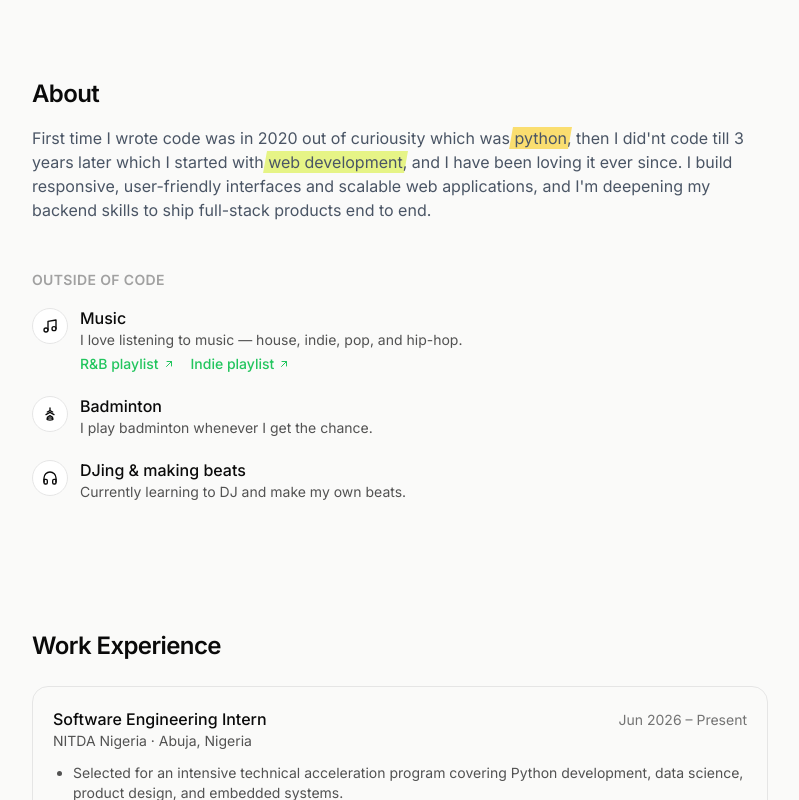
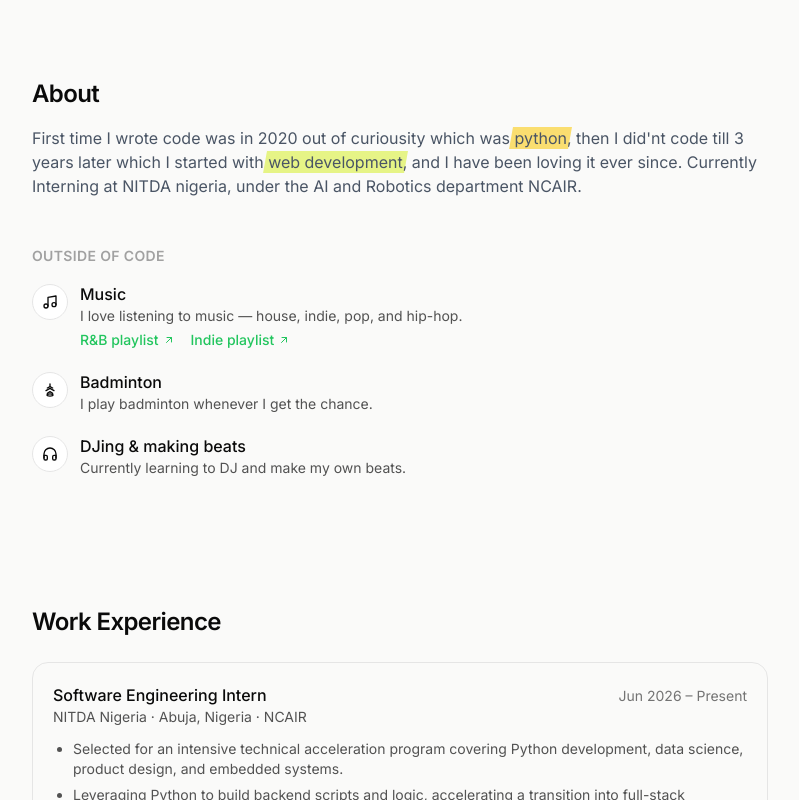
Before and after one commit to Nelsonnxx4/my-portfolio, a Vue app: page / in a window 1280 px wide. Shown: the part 560-1360 px from the top of the page, without its empty margins (240-1039 px from the left). Built offline with nearby package versions, Linux system fonts and the light colour scheme.

Commit message:
Link NITDA/NCAIR in Experience section and tidy footer/homeview
Wires up the org and program links on the Experience entry (NITDA Nigeria -> nitda.gov.ng, NCAIR -> ncair.nitda.gov.ng) that were previously added to the data but never rendered.

```diff
--- a/src/components/layout/AppFooter.vue
+++ b/src/components/layout/AppFooter.vue
@@ -1,11 +1,9 @@
 <script setup lang="ts">
-import { site } from '@/data/site'
-
 const year = new Date().getFullYear()
 </script>
 
 <template>
   <footer class="mx-auto max-w-5xl px-4 py-8 text-center text-sm text-neutral-500">
-    <p>&copy; {{ year }} {{ site.name }}. Built with Vue &amp; Tailwind CSS.</p>
+    <p>&copy; {{ year }}.</p>
   </footer>
 </template>
--- a/src/components/sections/AboutSection.vue
+++ b/src/components/sections/AboutSection.vue
@@ -47,10 +47,9 @@ const hobbies = [
     <h2 class="text-2xl font-semibold tracking-tight">About</h2>
     <p class="mt-4 max-w-3xl text-gray-600">
       First time I wrote code was in 2020 out of curiousity which was
-      <span class="highlight-yellow">python</span>, then I did'nt code
-      till 3 years later which I started with <span class="highlight-lemon">web development</span>, and I have been loving it ever since.
-      I build responsive, user-friendly interfaces and scalable web applications, and I'm deepening
-      my backend skills to ship full-stack products end to end.
+      <span class="highlight-yellow">python</span>, then I did'nt code till 3 years later which I
+      started with <span class="highlight-lemon">web development</span>, and I have been loving it
+      ever since. Currently Interning at NITDA nigeria, under the AI and Robotics department NCAIR.
     </p>
 
     <div class="mt-12">
--- a/src/components/sections/ExperienceSection.vue
+++ b/src/components/sections/ExperienceSection.vue
@@ -20,7 +20,26 @@ useGsapReveal(sectionEl)
         <div class="flex flex-wrap items-baseline justify-between gap-2">
           <div>
             <p class="font-medium text-ink">{{ job.role }}</p>
-            <p class="text-sm text-neutral-600">{{ job.org }} · {{ job.location }}</p>
+            <p class="text-sm text-neutral-600">
+              <a
+                v-if="job.url"
+                :href="job.url"
+                target="_blank"
+                rel="noopener noreferrer"
+                class="hover:text-ink hover:underline"
+              >{{ job.org }}</a>
+              <span v-else>{{ job.org }}</span>
+              · {{ job.location }}
+              <template v-if="job.programLabel && job.programUrl">
+                ·
+                <a
+                  :href="job.programUrl"
+                  target="_blank"
+                  rel="noopener noreferrer"
+                  class="hover:text-ink hover:underline"
+                >{{ job.programLabel }}</a>
+              </template>
+            </p>
           </div>
           <span class="text-sm text-neutral-500">{{ job.start }} – {{ job.end ?? 'Present' }}</span>
         </div>
--- a/src/data/experience.ts
+++ b/src/data/experience.ts
@@ -3,6 +3,9 @@ import type { Education, WorkExperience } from '@/types/portfolio'
 export const workExperience: WorkExperience[] = [
   {
     org: 'NITDA Nigeria',
+    url: 'https://nitda.gov.ng/',
+    programLabel: 'NCAIR',
+    programUrl: 'https://ncair.nitda.gov.ng/',
     role: 'Software Engineering Intern',
     location: 'Abuja, Nigeria',
     start: 'Jun 2026',
--- a/src/types/portfolio.ts
+++ b/src/types/portfolio.ts
@@ -33,6 +33,9 @@ export interface Project {
 
 export interface WorkExperience {
   org: string
+  url?: string
+  programLabel?: string
+  programUrl?: string
   role: string
   location: string
   start: string
--- a/src/views/HomeView.vue
+++ b/src/views/HomeView.vue
@@ -1,6 +1,5 @@
 <script setup lang="ts">
 import HeroSection from '@/components/sections/HeroSection.vue'
-// import WorkShowcaseSection from '@/components/sections/WorkShowcaseSection.vue'
 import AboutSection from '@/components/sections/AboutSection.vue'
 import ExperienceSection from '@/components/sections/ExperienceSection.vue'
 import ProjectsSection from '@/components/sections/ProjectsSection.vue'
@@ -11,7 +10,6 @@ import ContactSection from '@/components/sections/ContactSection.vue'
 <template>
   <main class="min-h-screen">
     <HeroSection />
-    <!-- <WorkShowcaseSection /> -->
     <AboutSection />
     <ExperienceSection />
     <ProjectsSection />
```
Also changed, not shown: src/components/sections/SkillsSection.vue (+6 -6 lines).
